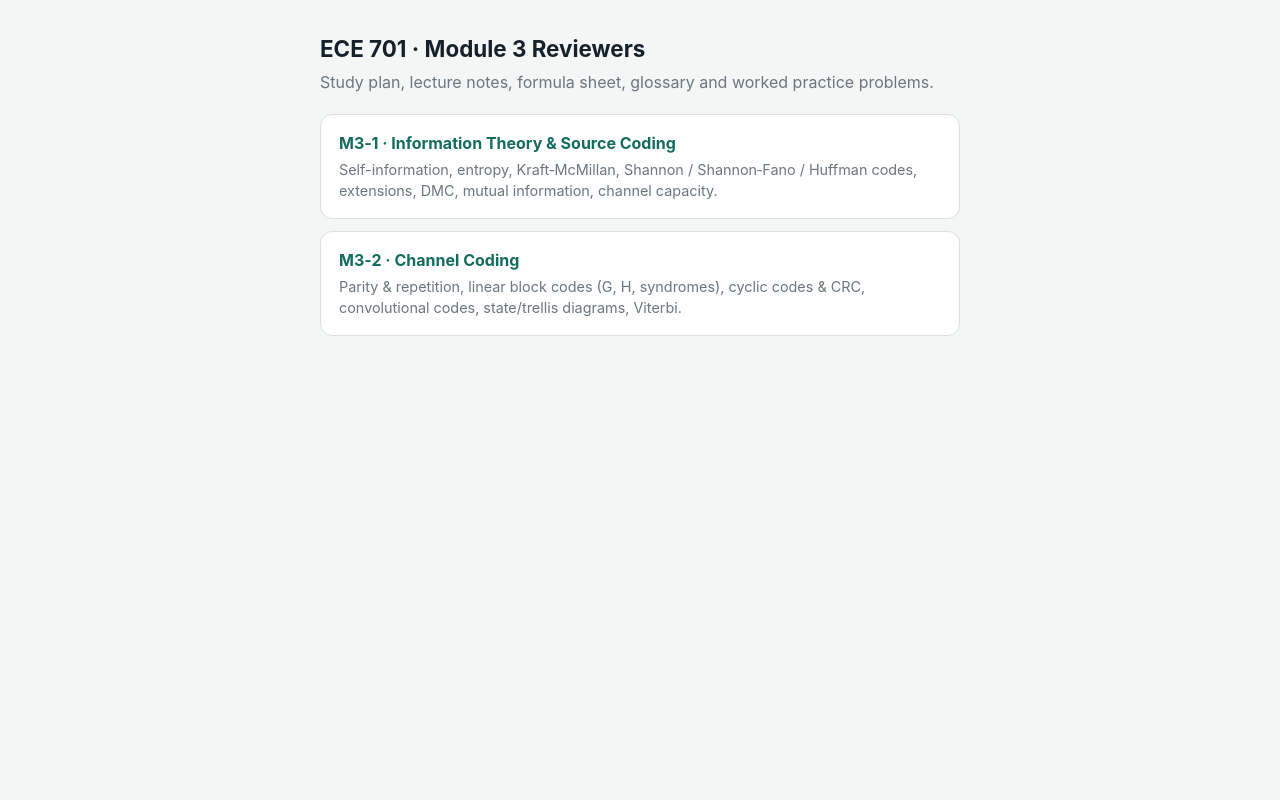
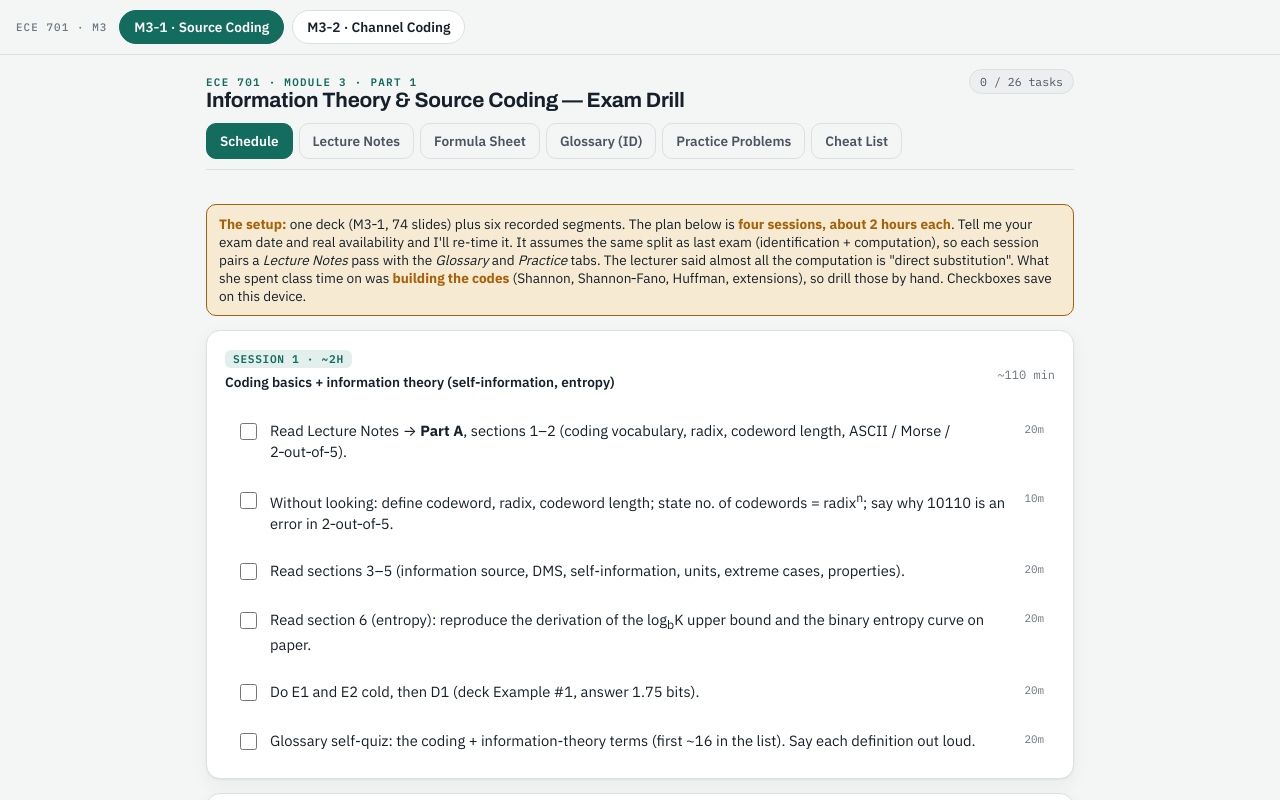
Before and after one commit to junignace-creator/digicomms3, a plain HTML site: page index.html in a window 1280 px wide. Drawn offline with Linux system fonts and the light colour scheme; a web font is replaced by a local one.

Commit message:
Combine both reviewers into one tabbed index page
index.html now switches between the M3-1 and M3-2 reviewers in place
(each keeps its own tabs); the selected module is remembered and can be
linked with #m31 or #m32.

Co-Authored-By: Claude Opus 5.5 <noreply@anthropic.com>
Claude-Session: https://claude.ai/code/session_016n4YBCZ8Vy2k4Yo4vFX5EP

```diff
--- a/index.html
+++ b/index.html
@@ -1,15 +1,48 @@
-<!doctype html><html lang="en"><head><meta charset="utf-8"><meta name="viewport" content="width=device-width,initial-scale=1">
-<title>ECE 701 Module 3 Reviewers</title>
+<!doctype html><html lang="en"><head><meta charset="utf-8"><meta name="viewport" content="width=device-width,initial-scale=1,viewport-fit=cover">
+<title>Module 3 Reviewers</title>
+<meta name="description" content="ECE 701 Module 3 reviewers in one place: M3-1 Information Theory & Source Coding and M3-2 Channel Coding.">
 <style>
-:root{--bg:#f4f6f5;--card:#fff;--ink:#16202a;--muted:#6b7680;--line:#dbe0e0;--accent:#146c5e}
-@media (prefers-color-scheme:dark){:root{--bg:#0b1220;--card:#111b2c;--ink:#e4ebf2;--muted:#8492a6;--line:#233350;--accent:#3ddc97}}
-body{margin:0;background:var(--bg);color:var(--ink);font:16px/1.5 -apple-system,Segoe UI,Arial,sans-serif;padding:32px 16px}
-main{max-width:640px;margin:0 auto}h1{font-size:1.4rem;margin:0 0 4px}p{color:var(--muted);margin:0 0 20px}
-a.card{display:block;background:var(--card);border:1px solid var(--line);border-radius:12px;padding:16px 18px;margin-bottom:12px;color:inherit;text-decoration:none}
-a.card:hover{border-color:var(--accent)}a.card b{color:var(--accent)}a.card span{display:block;color:var(--muted);font-size:.9rem;margin-top:4px}
-</style></head><body><main>
-<h1>ECE 701 · Module 3 Reviewers</h1>
-<p>Study plan, lecture notes, formula sheet, glossary and worked practice problems.</p>
-<a class="card" href="m3-source-coding-drill.html"><b>M3‑1 · Information Theory &amp; Source Coding</b><span>Self-information, entropy, Kraft‑McMillan, Shannon / Shannon‑Fano / Huffman codes, extensions, DMC, mutual information, channel capacity.</span></a>
-<a class="card" href="m3-channel-coding-drill.html"><b>M3‑2 · Channel Coding</b><span>Parity &amp; repetition, linear block codes (G, H, syndromes), cyclic codes &amp; CRC, convolutional codes, state/trellis diagrams, Viterbi.</span></a>
-</main></body></html>
+:root{--bg:#f4f6f5;--surface:#fff;--ink:#16202a;--muted:#6b7680;--line:#dbe0e0;--accent:#146c5e;--accent-ink:#fff;color-scheme:light}
+@media (prefers-color-scheme:dark){:root:not([data-theme="light"]){--bg:#0b1220;--surface:#111b2c;--ink:#e4ebf2;--muted:#8492a6;--line:#233350;--accent:#3ddc97;--accent-ink:#06201a;color-scheme:dark}}
+:root[data-theme="dark"]{--bg:#0b1220;--surface:#111b2c;--ink:#e4ebf2;--muted:#8492a6;--line:#233350;--accent:#3ddc97;--accent-ink:#06201a;color-scheme:dark}
+*{box-sizing:border-box}
+html,body{margin:0;height:100%}
+body{background:var(--bg);color:var(--ink);font-family:"IBM Plex Sans",-apple-system,Segoe UI,Arial,sans-serif;display:flex;flex-direction:column}
+.bar{display:flex;align-items:center;gap:8px;padding:10px 16px;border-bottom:1px solid var(--line);background:var(--bg);overflow-x:auto;scrollbar-width:none;flex:none}
+.bar::-webkit-scrollbar{display:none}
+.bar .label{font-family:"IBM Plex Mono",ui-monospace,monospace;font-size:.68rem;letter-spacing:.1em;text-transform:uppercase;color:var(--muted);white-space:nowrap;margin-right:4px}
+.bar button{font:600 .85rem "IBM Plex Sans",-apple-system,sans-serif;color:var(--ink);background:var(--surface);border:1px solid var(--line);border-radius:999px;padding:7px 14px;white-space:nowrap;cursor:pointer}
+.bar button.active{background:var(--accent);color:var(--accent-ink);border-color:var(--accent)}
+.frames{flex:1;position:relative;min-height:0}
+iframe{position:absolute;inset:0;width:100%;height:100%;border:0;background:var(--bg)}
+iframe[hidden]{display:none}
+@media (max-width:480px){.bar .label{display:none}.bar button{flex:1}}
+</style>
+<link rel="stylesheet" href="https://fonts.googleapis.com/css2?family=IBM+Plex+Sans:wght@400;600&family=IBM+Plex+Mono:wght@500&display=swap">
+</head><body>
+<nav class="bar" id="bar" aria-label="Module">
+  <span class="label">ECE 701 · M3</span>
+  <button data-mod="m31">M3‑1 · Source Coding</button>
+  <button data-mod="m32">M3‑2 · Channel Coding</button>
+</nav>
+<div class="frames">
+  <iframe id="f-m31" title="M3-1 Information Theory and Source Coding reviewer" data-src="m3-source-coding-drill.html" hidden></iframe>
+  <iframe id="f-m32" title="M3-2 Channel Coding reviewer" data-src="m3-channel-coding-drill.html" hidden></iframe>
+</div>
+<script>
+function show(mod){
+  document.querySelectorAll('#bar button').forEach(b=>b.classList.toggle('active',b.dataset.mod===mod));
+  document.querySelectorAll('iframe').forEach(f=>{
+    const on=f.id==='f-'+mod;
+    if(on && !f.src) f.src=f.dataset.src;
+    f.hidden=!on;
+  });
+  try{ localStorage.setItem('m3-active-module',mod); }catch(e){}
+  if(location.hash!=='#'+mod) history.replaceState(null,'','#'+mod);
+}
+document.getElementById('bar').addEventListener('click',e=>{ const b=e.target.closest('button[data-mod]'); if(b) show(b.dataset.mod); });
+let start=location.hash.slice(1);
+if(start!=='m31' && start!=='m32'){ try{ start=localStorage.getItem('m3-active-module'); }catch(e){} }
+show(start==='m32'?'m32':'m31');
+</script>
+</body></html>
```
Also changed, not shown: 1 other file.
